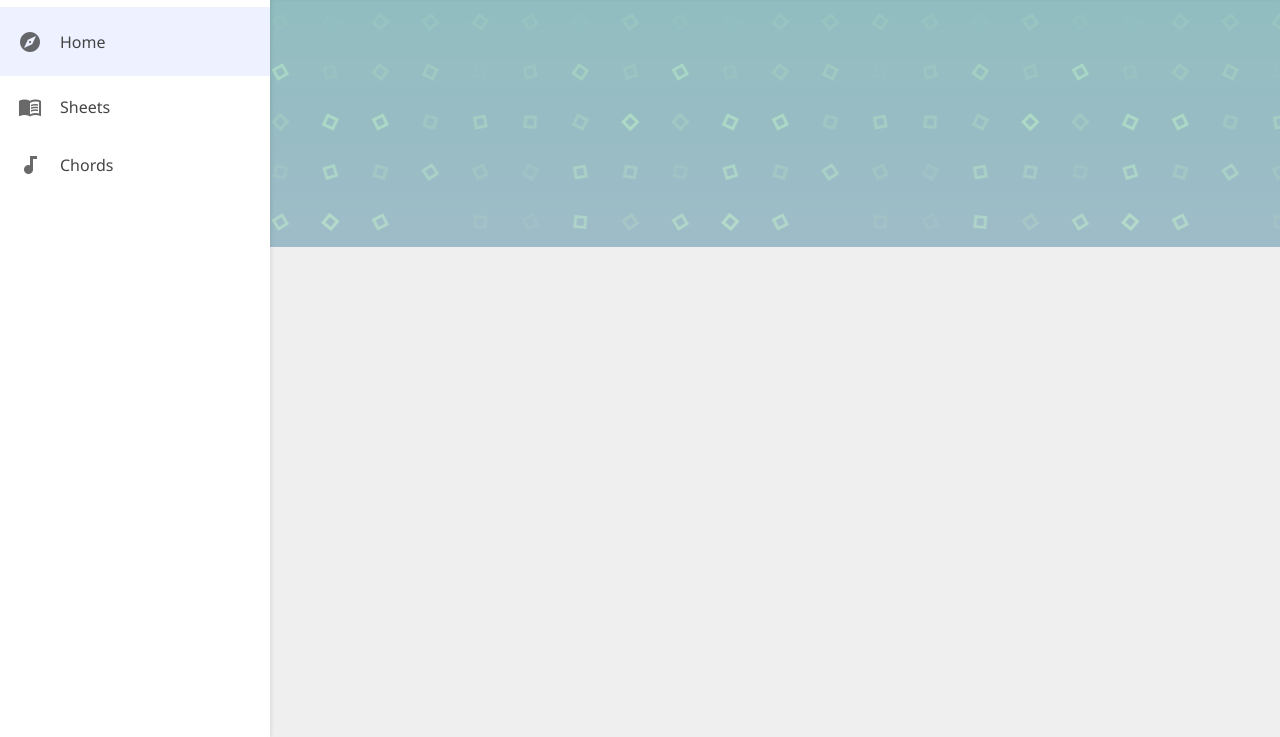
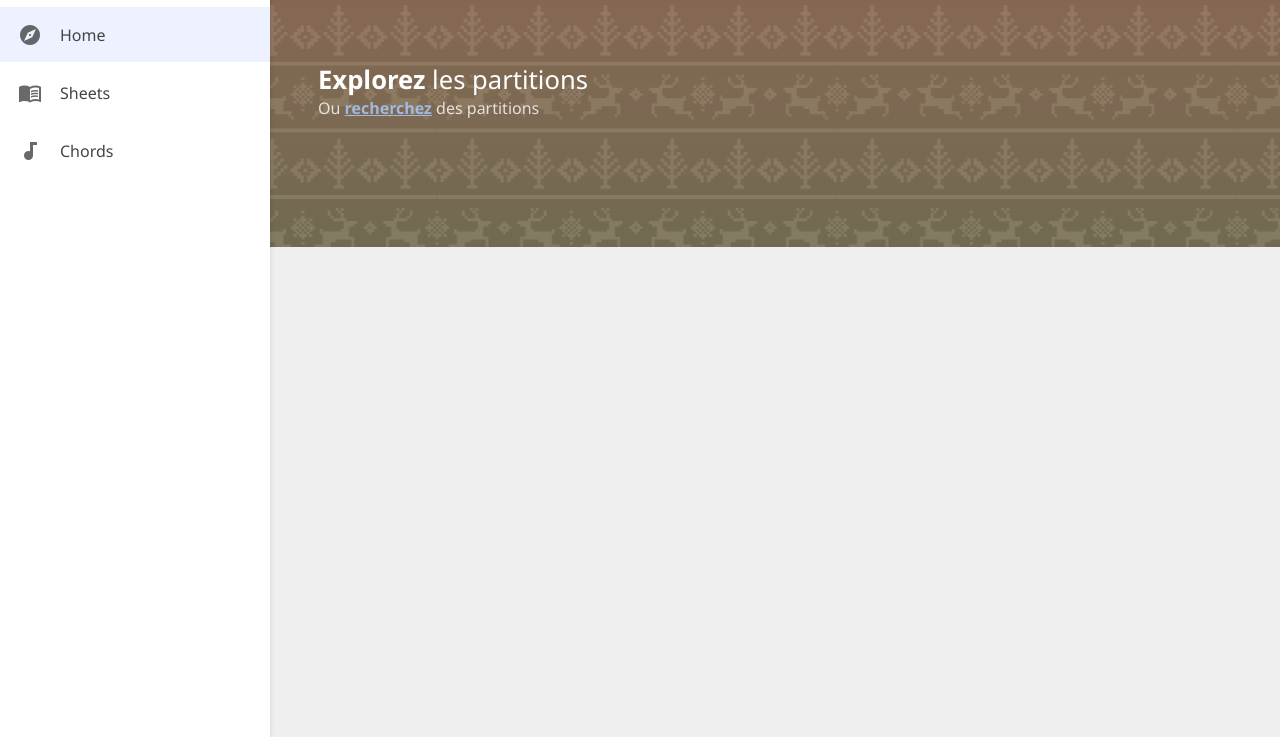
Before and after one commit to vgougeon/sheet-frontend, a React app: page / in a window 1280 px wide. Shown: the part 63-800 px from the top of the page. Built offline with nearby package versions, Linux system fonts and the light colour scheme.

Commit message:
Spring animations

```diff
--- a/package.json
+++ b/package.json
@@ -10,7 +10,8 @@
     "react": "^16.12.0",
     "react-dom": "^16.12.0",
     "react-router-dom": "^5.1.2",
-    "react-scripts": "3.3.0"
+    "react-scripts": "3.3.0",
+    "react-spring": "^8.0.27"
   },
   "scripts": {
     "start": "react-scripts start",
--- a/src/components/layout/container.js
+++ b/src/components/layout/container.js
@@ -1,21 +1,31 @@
-import React, { Fragment } from 'react';
-import { Route } from "react-router-dom";
+import React from 'react';
+import { Switch, Route, useLocation } from 'react-router-dom'
+import { useTransition, animated } from 'react-spring'
 import Sidenav from "./sidenav/sidenav";
 import Header from "./header/header";
 import Home from '../views/home/home'
 import './container.sass'
+import Sheets from '../views/sheets/sheets';
 
-
-
-const Routes = () => (
-  <Fragment>
-    <Route exact path="/" component={Home} />
-    <Route exact path="/games" component={null} />
-    <Route exact path="/user/:username/:menu?" component={null} />
-    <Route exact path="/game/:id/:menu?" component={null} />
-    <Route exact path="/party/:game?" component={null} />
-  </Fragment>
-)
+function Routes() {
+  const location = useLocation()
+  const transitions = useTransition(location, location => location.pathname, {
+    from: { opacity: 0, transform: 'translateX(-100%)' },
+    enter: { opacity: 1, transform: 'translateX(0)' },
+    leave: { opacity: 0, transform: 'translateX(100%)' }
+  })
+  return transitions.map(({ item: location, props, key }) => (
+    <animated.div key={key} style={props}>
+      <Switch location={location}>
+        <Route exact path="/" component={Home} />
+        <Route exact path="/sheets" component={Sheets} />
+        <Route exact path="/user/:username/:menu?" component={null} />
+        <Route exact path="/game/:id/:menu?" component={null} />
+        <Route exact path="/party/:game?" component={null} />
+      </Switch>
+    </animated.div>
+  ))
+}
 const Container = () => {
   return (
     <div className="flex">
--- a/src/components/layout/container.sass
+++ b/src/components/layout/container.sass
@@ -3,6 +3,7 @@ section
   width: 100%
   height: calc(100vh - #{v.$header-size})
   overflow-y: auto
+  overflow-x: hidden
   position: relative
 .flex
   display: flex
--- a/src/components/layout/page-head/page-head.js
+++ b/src/components/layout/page-head/page-head.js
@@ -1,14 +1,22 @@
 import React, { Component } from 'react';
 import './page-head.sass'
 class PageHead extends Component {
-  state = {  }
+  constructor(props) {
+    super(props);
+    this.state = {
+      height: props.height || 250
+    }
+  }
   render() {
     return (
-      <div className="p-head">
-        <div className="page-head"></div>
+      <div className="p-head" style={{ height: this.state.height}}>
+        <div className="p-content">
+          {this.props.children}
+        </div>
+        <div className="page-head">
+        </div>
       </div>
     );
   }
 }
-
 export default PageHead;
--- a/src/components/layout/page-head/page-head.sass
+++ b/src/components/layout/page-head/page-head.sass
@@ -8,12 +8,29 @@
     filter: hue-rotate(360deg)
 .p-head
   width: 100%
-  height: 250px
+.p-content
+  width: 100%
+  height: 100%
+  display: flex
+  flex-direction: column
+  justify-content: center
   position: relative
+  padding: 0rem 3rem 4rem 3rem
+  z-index: 2
+  box-sizing: border-box
+  h1, h2, h3, h4, h5, h6, span, p
+    color: white
+    margin: 0
+  h2
+    font-size: 1.6rem
+
 .page-head
   position: absolute
-  opacity: .5
+  opacity: .68
   height: 100%
   width: 100%
-  background: linear-gradient(rgba(v.$theme, 0.3) , rgba(v.$theme2, 0.2)), url("/pattern.png") repeat left top
-  animation: bg-shift 6s linear infinite
+  background: linear-gradient(rgba(v.$theme, 0.3) , rgba(v.$theme2, 0.2)), url("/christmas-dark.png") repeat left top
+  animation: bg-shift 12s linear infinite
+  top: 0
+  z-index: 1
+  box-sizing: border-box
--- a/src/components/layout/sidenav/sidenav.js
+++ b/src/components/layout/sidenav/sidenav.js
@@ -9,7 +9,7 @@ class Sidenav extends Component {
     return (
       <aside>
         <div className="aside-head">
-          <span className='light'>Hey</span>
+          <span className='light'>v0.1</span>
         </div>
         <nav>
         <NavLink exact to="/" activeClassName="selected">
--- a/src/components/layout/sidenav/sidenav.sass
+++ b/src/components/layout/sidenav/sidenav.sass
@@ -34,7 +34,6 @@ nav
     transition: .2s
     &.selected
       background: rgba(v.$theme, .08)
-      height: 69px
     &:hover
       background: rgba(v.$theme, .08)
     .icon
--- a/src/components/views/home/home.js
+++ b/src/components/views/home/home.js
@@ -1,8 +1,17 @@
 import React, { Component } from 'react';
 import PageHead from '../../layout/page-head/page-head';
+import { Link } from 'react-router-dom'
 const Home = () => {
   return (
-    <PageHead />
+    <div className="view">
+      <PageHead>
+        <h2>
+          <span>Explorez </span>
+          <span className="regular">les partitions</span>
+        </h2>
+        <span className='muted'>Ou <Link to="/sheets" className="bold">recherchez</Link> des partitions</span>
+      </PageHead>
+    </div>
   );
 }
 
--- /dev/null
+++ b/src/components/views/sheets/sheets.js
@@ -0,0 +1,13 @@
+import React, { Component } from 'react';
+import PageHead from '../../layout/page-head/page-head';
+const Sheets = () => {
+  return (
+    <div className="view">
+      <PageHead>
+
+      </PageHead>
+    </div>
+  );
+}
+
+export default Sheets;
--- a/src/styles/index.sass
+++ b/src/styles/index.sass
@@ -10,10 +10,17 @@ body
   font-weight: 600
 .light
   font-weight: 200
-
+.regular
+  font-weight: 400
 .ml-1
   margin-left: .24rem
-
 .w-100
   width: 100%
   position: relative
+.muted
+  opacity:.8
+.view
+  position: absolute
+  width: 100%
+a
+  color: #acf
```
Also changed, not shown: public/christmas-dark.png (added), public/christmas.png (added), 1 other file.
